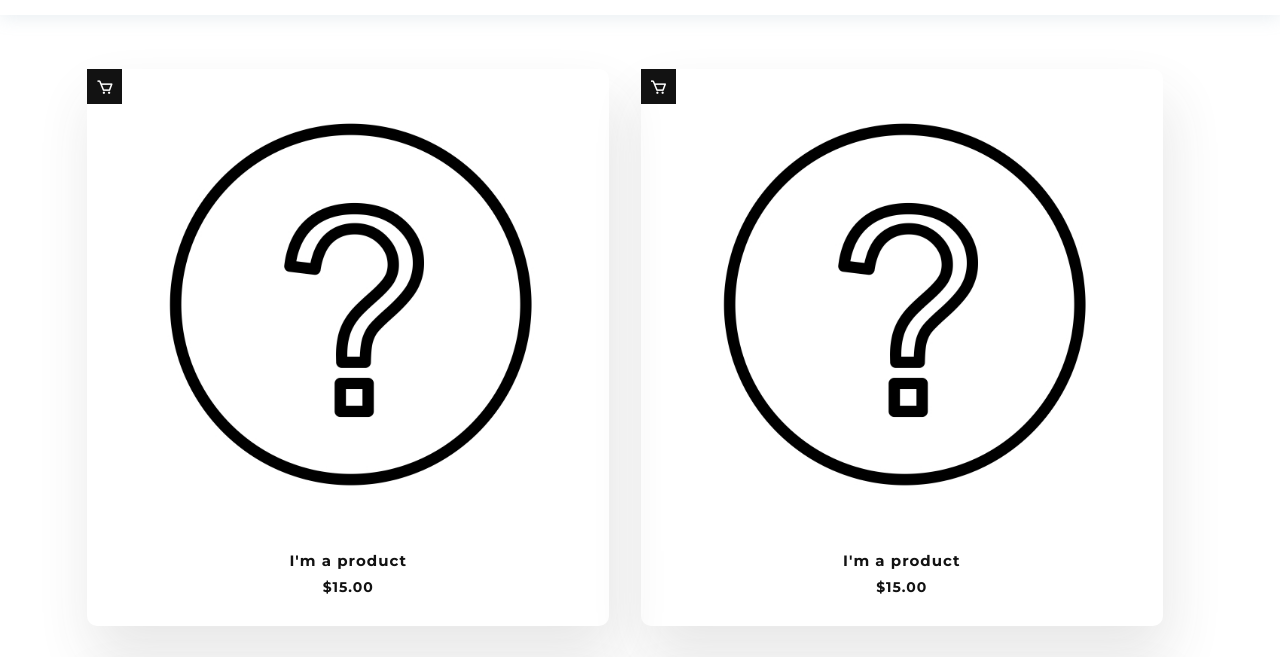
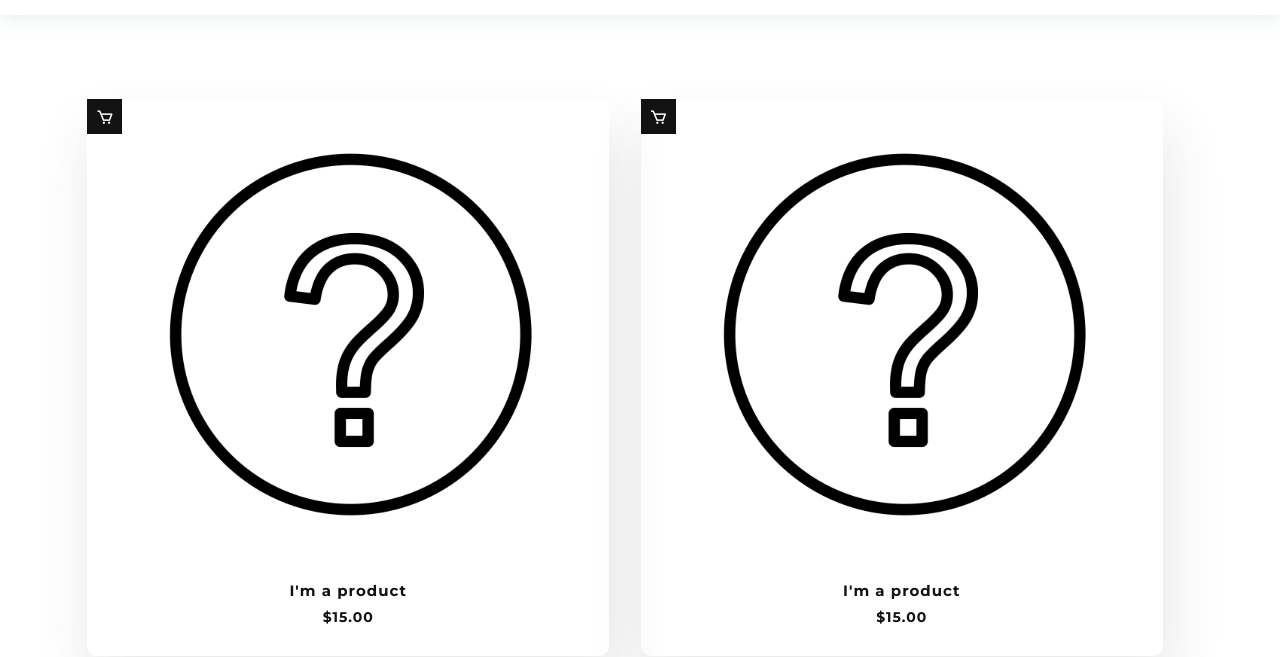
Before and after one commit to KoushaDev/shop-sample1, a plain HTML site: page root/index.html in a window 1280 px wide. Shown: the part 63-720 px from the top of the page. Drawn offline with nearby package versions, Linux system fonts and the light colour scheme.

Commit message:
Update style.css

```diff
--- a/root/css/style.css
+++ b/root/css/style.css
@@ -89,7 +89,7 @@ header{
 .shop{
 	position: relative;
 	left: -15px;
-	bottom: -30pxpx;
+	bottom: -30px;
 }
 .icons{
 	display: inline-block;
```
